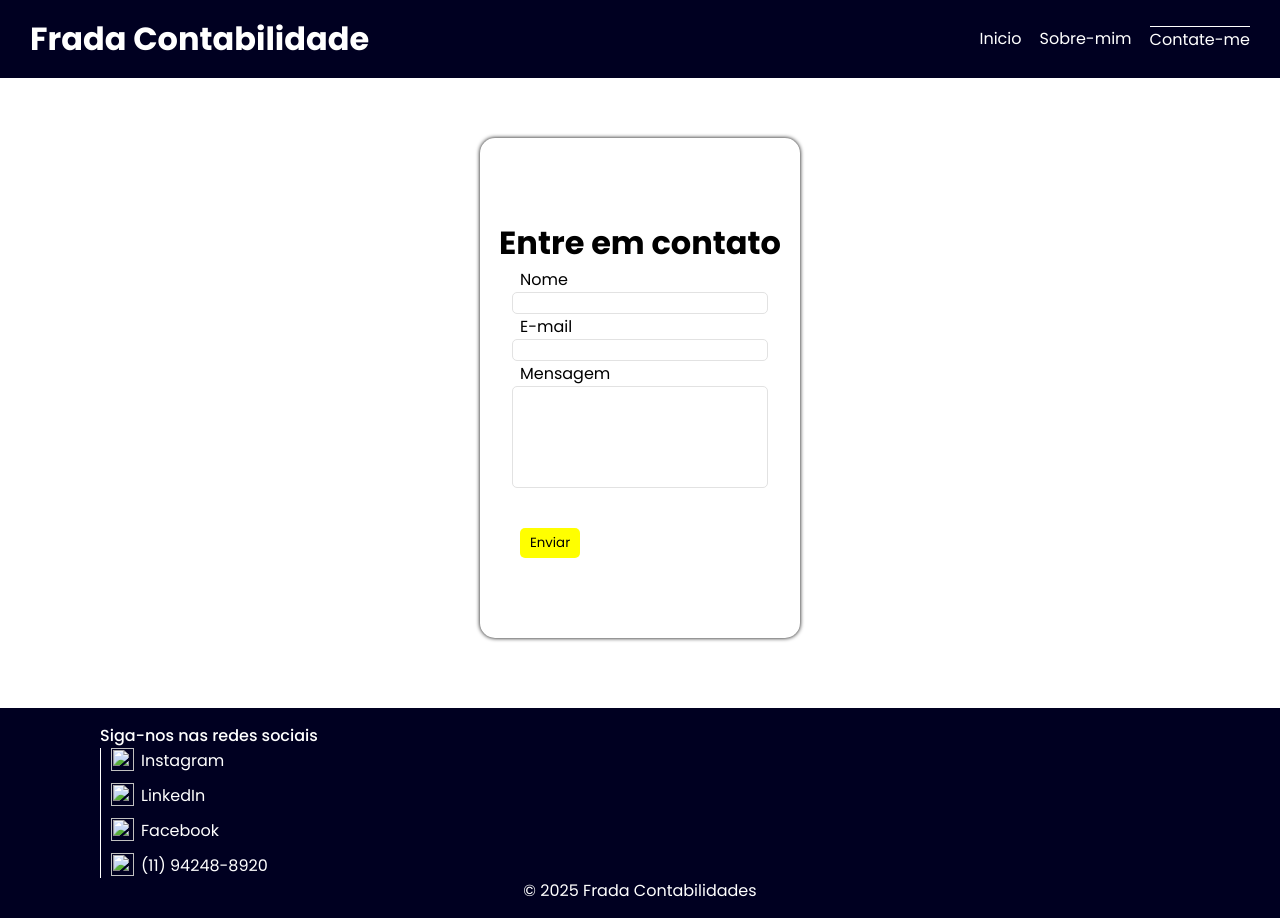
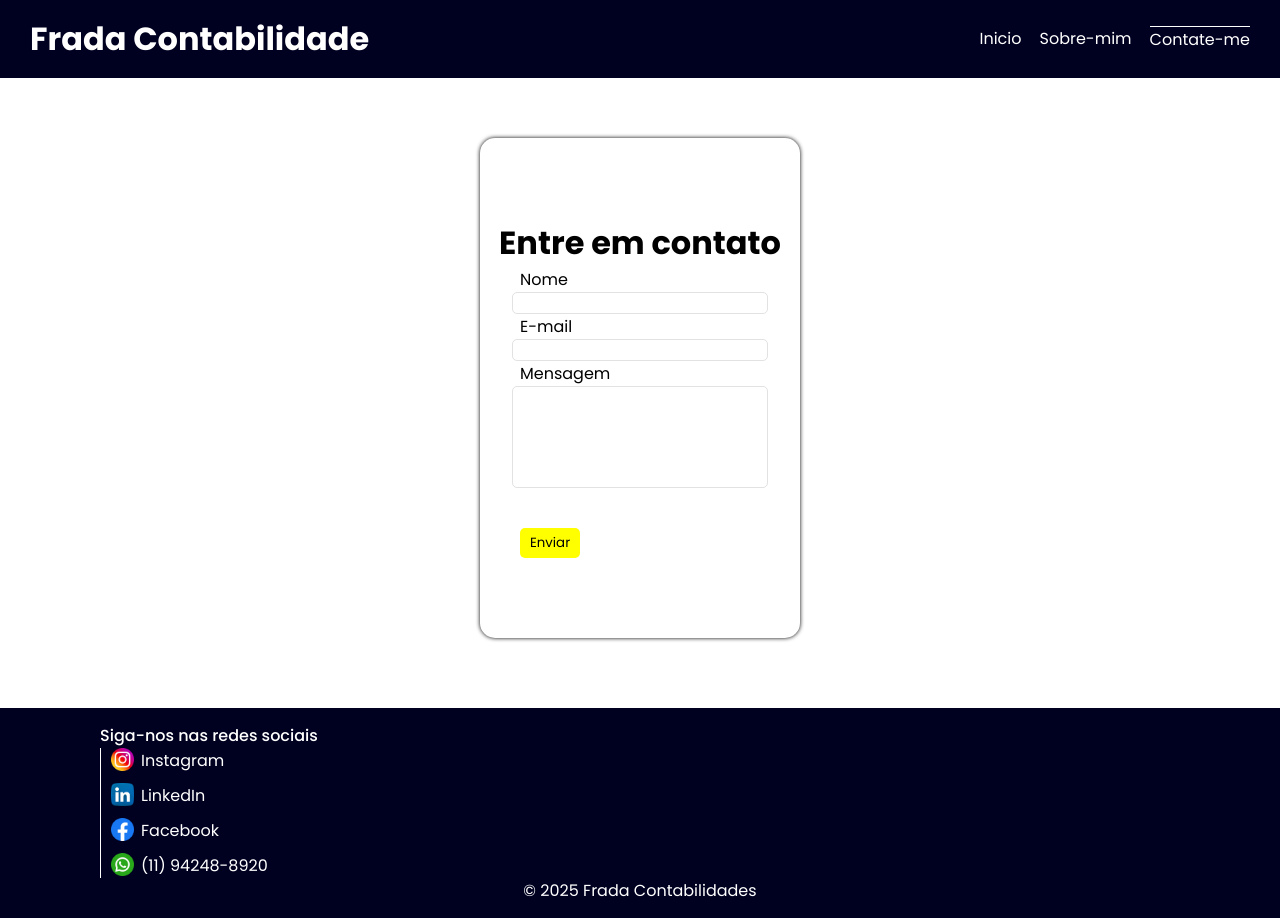
Before and after one commit to Dequiz/projetopi, a plain HTML site: page contact.html in a window 1280 px wide. Drawn offline with Linux system fonts and the light colour scheme.

Commit message:
Update contact.html

```diff
--- a/contact.html
+++ b/contact.html
@@ -31,10 +31,10 @@
         <h1 class="footerTitle">Siga-nos nas redes sociais</h1>
         <div class="line"></div>
         <div class="follow">
-            <img src="contents/social (1).png" alt=""><p class="redes">Instagram</p>
-            <img src="contents/linkedin (2).png" alt=""><p class="redes">LinkedIn</p>
-            <img src="contents/facebook (1).png" alt=""><p class="redes">Facebook</p>
-            <img src="contents/whatsapp (1).png" alt=""><p class="redes">(11) 94248-8920</p>
+            <img src="social (1).png" alt=""><p class="redes">Instagram</p>
+            <img src="linkedin (2).png" alt=""><p class="redes">LinkedIn</p>
+            <img src="facebook (1).png" alt=""><p class="redes">Facebook</p>
+            <img src="whatsapp (1).png" alt=""><p class="redes">(11) 94248-8920</p>
         </div>
         <p class="copyright">&#169; 2025 Frada Contabilidades</p>
     </footer>
```
